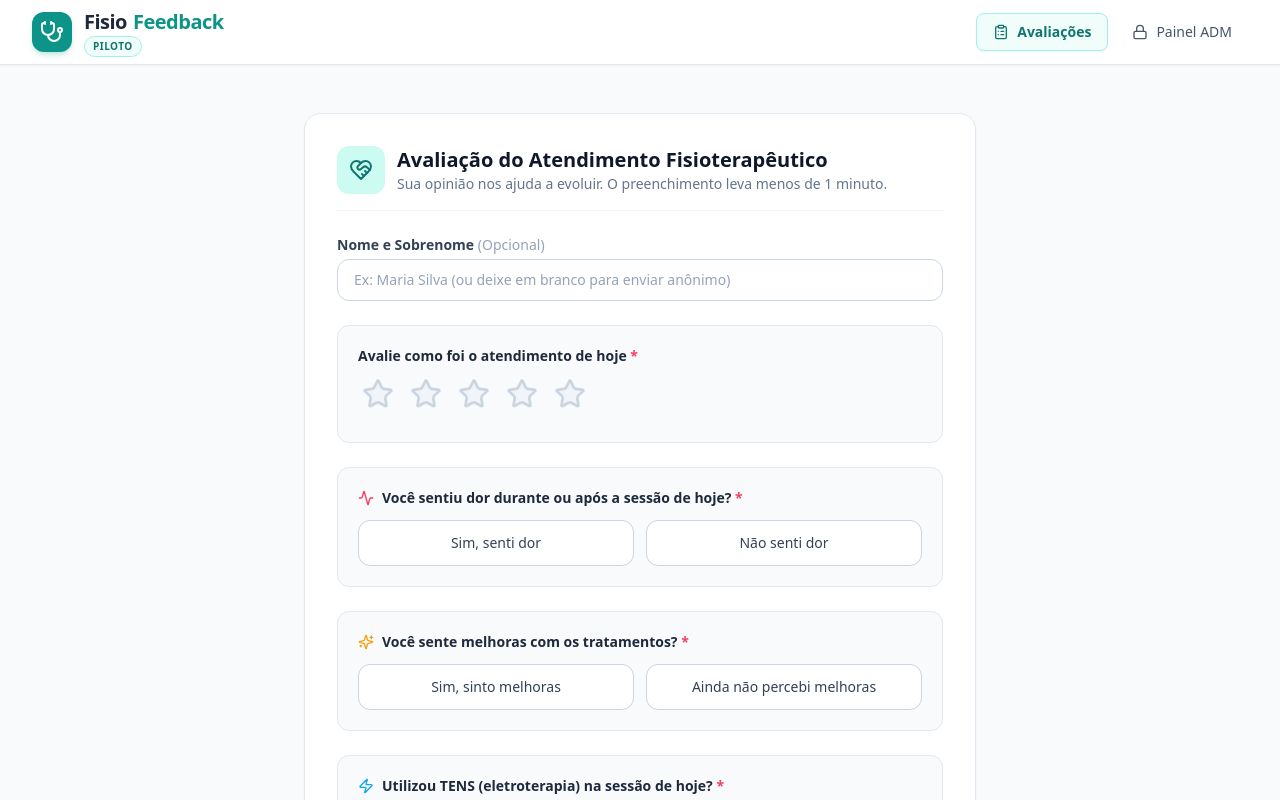
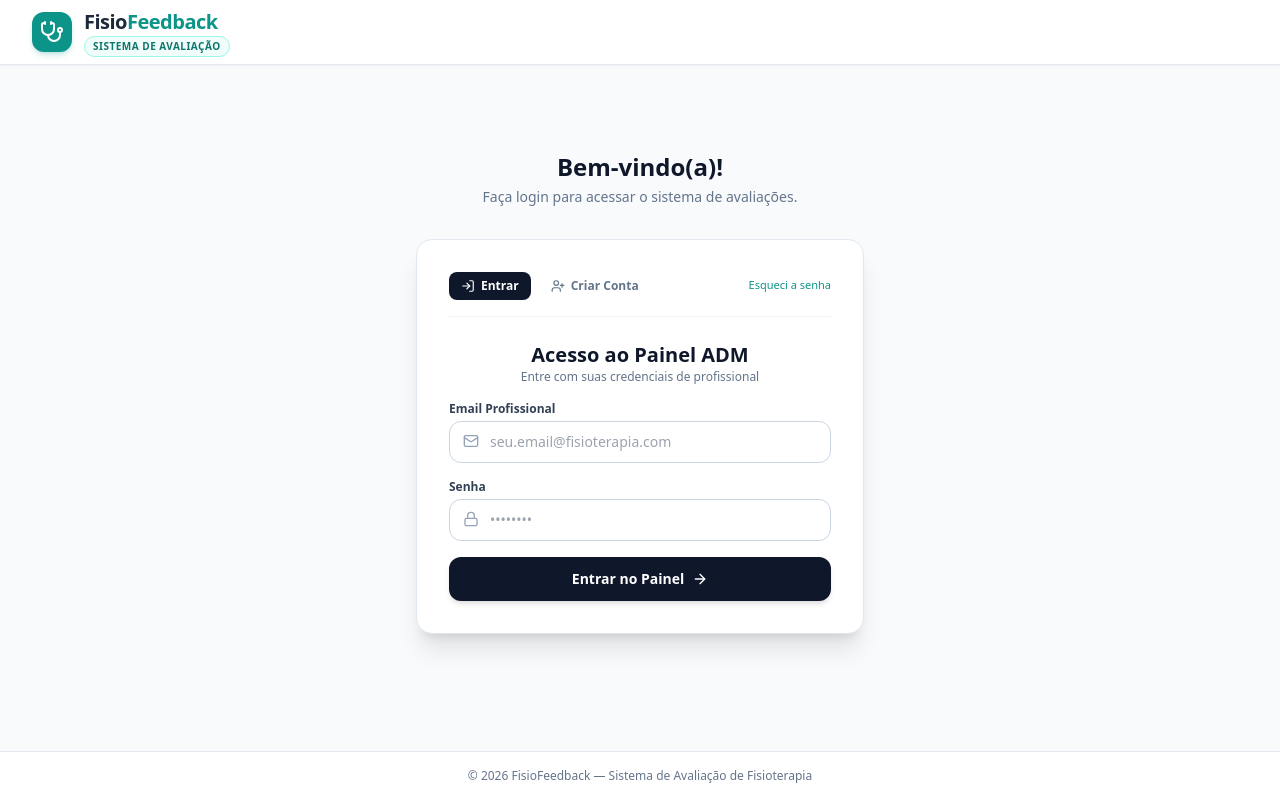
Before and after one commit to lucslbtd/fisio-feedback-app, a React (Vite) app: page / in a window 1280 px wide. Shown: the top 800 px of the page. Built offline with nearby package versions, Linux system fonts and the light colour scheme; no server answers; the database is empty.

Commit message:
feat: login obrigatório para acessar o app; painel ADM liberado para todos os usuários logados

```diff
--- a/src/App.tsx
+++ b/src/App.tsx
@@ -8,6 +8,7 @@ import { UserProfile } from './types/user';
 import { subscribeEvaluations } from './services/storage';
 import { subscribeAuth, logoutUserAsync } from './services/authService';
 import { isFirebaseConfigured } from './services/firebase';
+import { Stethoscope } from 'lucide-react';
 
 export function App() {
   const [activeTab, setActiveTab] = useState<'patient' | 'admin'>('patient');
@@ -16,15 +17,11 @@ export function App() {
   const [evaluations, setEvaluations] = useState<Evaluation[]>([]);
 
   useEffect(() => {
-    // Escuta autenticação do usuário — authLoading fica true até o primeiro callback
     const unsubscribeAuth = subscribeAuth((user) => {
       setCurrentUser(user);
       setAuthLoading(false);
-      // Se acabou de logar, vai direto pro painel
-      if (user) setActiveTab('admin');
     });
 
-    // Escuta avaliações em tempo real
     const unsubscribeEvaluations = subscribeEvaluations((data) => {
       setEvaluations(data);
     });
@@ -41,9 +38,60 @@ export function App() {
     setActiveTab('patient');
   };
 
+  // ─── Carregando sessão ────────────────────────────────────────────────────
+  if (authLoading) {
+    return (
+      <div className="min-h-screen flex items-center justify-center bg-slate-50">
+        <div className="flex flex-col items-center gap-4">
+          <div className="animate-spin rounded-full h-12 w-12 border-4 border-teal-500 border-t-transparent" />
+          <p className="text-sm text-slate-500 font-medium">Verificando sessão…</p>
+        </div>
+      </div>
+    );
+  }
+
+  // ─── Portão de login — ninguém acessa sem estar autenticado ──────────────
+  if (!currentUser) {
+    return (
+      <div className="min-h-screen flex flex-col bg-slate-50 font-sans text-slate-800">
+        <header className="bg-white border-b border-slate-200 shadow-sm">
+          <div className="max-w-7xl mx-auto px-4 sm:px-6 lg:px-8 h-16 flex items-center gap-3">
+            <div className="p-2 bg-teal-600 text-white rounded-xl shadow-md shadow-teal-600/20">
+              <Stethoscope className="w-6 h-6" />
+            </div>
+            <div>
+              <span className="text-xl font-bold text-slate-800 tracking-tight">
+                Fisio<span className="text-teal-600">Feedback</span>
+              </span>
+              <span className="text-[10px] font-semibold bg-teal-50 text-teal-700 px-2 py-0.5 rounded-full border border-teal-200 uppercase tracking-wider block w-max">
+                Sistema de Avaliação
+              </span>
+            </div>
+          </div>
+        </header>
+
+        <main className="flex-grow flex items-center justify-center px-4 py-12">
+          <div className="w-full max-w-md">
+            <div className="text-center mb-6">
+              <h1 className="text-2xl font-bold text-slate-900">Bem-vindo(a)!</h1>
+              <p className="text-slate-500 mt-1 text-sm">
+                Faça login para acessar o sistema de avaliações.
+              </p>
+            </div>
+            <AuthModal onSuccessAuth={() => {}} />
+          </div>
+        </main>
+
+        <footer className="bg-white border-t border-slate-200 py-4 text-center text-xs text-slate-500">
+          © {new Date().getFullYear()} FisioFeedback — Sistema de Avaliação de Fisioterapia
+        </footer>
+      </div>
+    );
+  }
+
+  // ─── App principal (usuário autenticado) ──────────────────────────────────
   return (
     <div className="min-h-screen flex flex-col bg-slate-50 font-sans text-slate-800">
-      {/* Barra de Navegação */}
       <Navbar
         activeTab={activeTab}
         setActiveTab={(tab) => setActiveTab(tab)}
@@ -51,36 +99,23 @@ export function App() {
         onLogout={handleLogout}
       />
 
-      {/* Conteúdo Principal */}
       <main className="flex-grow max-w-7xl w-full mx-auto px-4 sm:px-6 lg:px-8 pt-6 pb-12">
         {activeTab === 'patient' && <EvaluationForm />}
-
         {activeTab === 'admin' && (
-          <>
-            {authLoading ? (
-              <div className="flex items-center justify-center py-24">
-                <div className="animate-spin rounded-full h-10 w-10 border-4 border-teal-500 border-t-transparent" />
-              </div>
-            ) : !currentUser ? (
-              <AuthModal onSuccessAuth={() => {/* subscribeAuth já redireciona */}} />
-            ) : (
-              <AdminDashboard
-                evaluations={evaluations}
-                onRefreshData={() => {}}
-              />
-            )}
-          </>
+          <AdminDashboard
+            evaluations={evaluations}
+            onRefreshData={() => {}}
+          />
         )}
       </main>
 
-      {/* Rodapé Informativo */}
       <footer className="bg-white border-t border-slate-200 py-4 text-center text-xs text-slate-500">
         <div className="max-w-7xl mx-auto px-4 flex flex-col sm:flex-row items-center justify-between gap-2">
           <p>© {new Date().getFullYear()} FisioFeedback — Sistema de Avaliação de Fisioterapia</p>
           <div className="flex items-center gap-3">
             {isFirebaseConfigured ? (
               <span className="inline-flex items-center gap-1.5 px-2.5 py-0.5 rounded-full bg-emerald-50 text-emerald-700 border border-emerald-200 font-medium text-[11px]">
-                🔥 Firebase Auth & Firestore Ativos
+                🔥 Firebase Auth &amp; Firestore Ativos
               </span>
             ) : (
               <span className="inline-flex items-center gap-1.5 px-2.5 py-0.5 rounded-full bg-amber-50 text-amber-800 border border-amber-200 font-medium text-[11px]">
--- a/src/components/Navbar.tsx
+++ b/src/components/Navbar.tsx
@@ -2,7 +2,6 @@ import React from 'react';
 import {
   Stethoscope,
   ClipboardList,
-  Lock,
   LogOut,
   UserCheck,
   Building2,
@@ -98,14 +97,11 @@ export const Navbar: React.FC<NavbarProps> = ({
                   : 'text-slate-600 hover:text-slate-900 hover:bg-slate-100'
               }`}
             >
-              <Lock className="w-4 h-4" />
+              <ClipboardList className="w-4 h-4" />
               <span>Painel ADM</span>
-              {currentUser && (
-                <span className="w-2 h-2 rounded-full bg-emerald-400 animate-pulse"></span>
-              )}
+              <span className="w-2 h-2 rounded-full bg-emerald-400 animate-pulse" />
             </button>
 
-            {currentUser && activeTab === 'admin' && (
             <button
               onClick={onLogout}
               title="Sair da conta"
@@ -114,7 +110,6 @@ export const Navbar: React.FC<NavbarProps> = ({
               <LogOut className="w-3.5 h-3.5" />
               <span>Sair</span>
             </button>
-            )}
           </nav>
         </div>
       </div>
```
Lines whose indentation alone changed are shown as unchanged.
